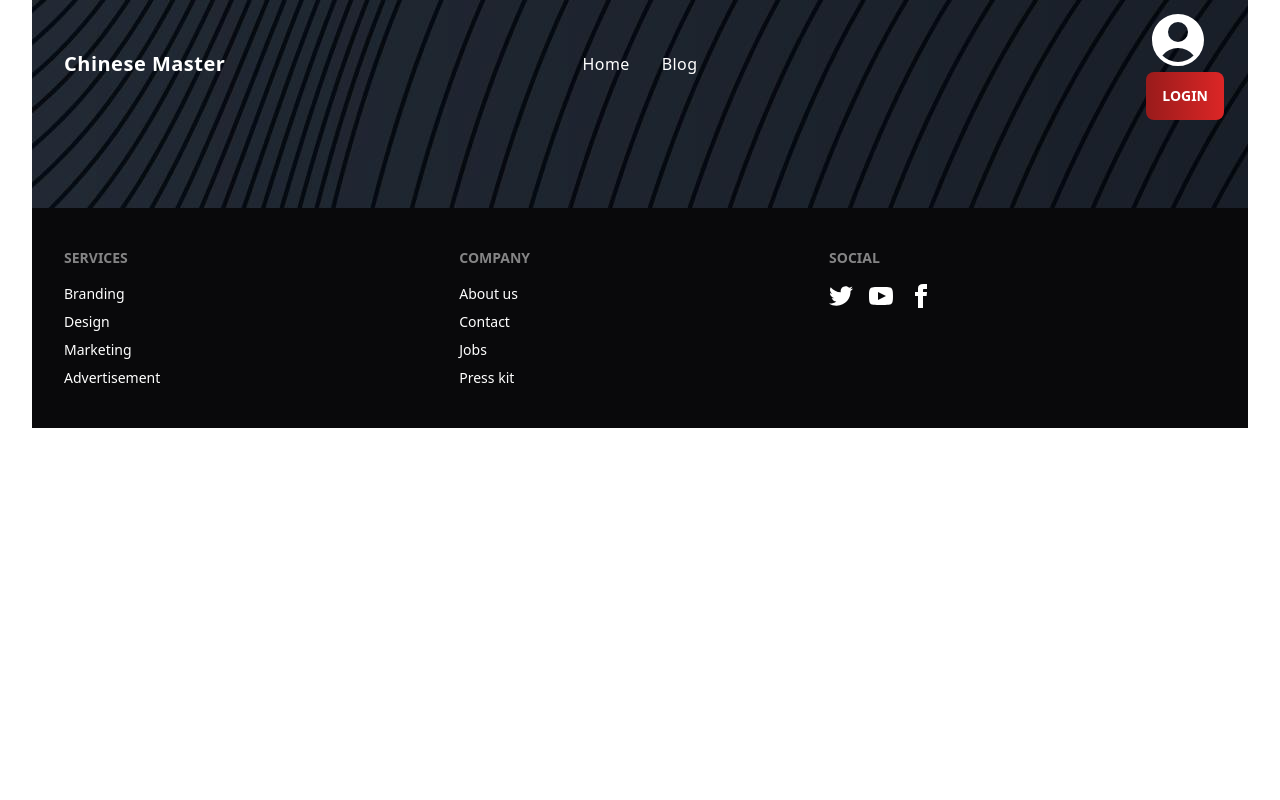
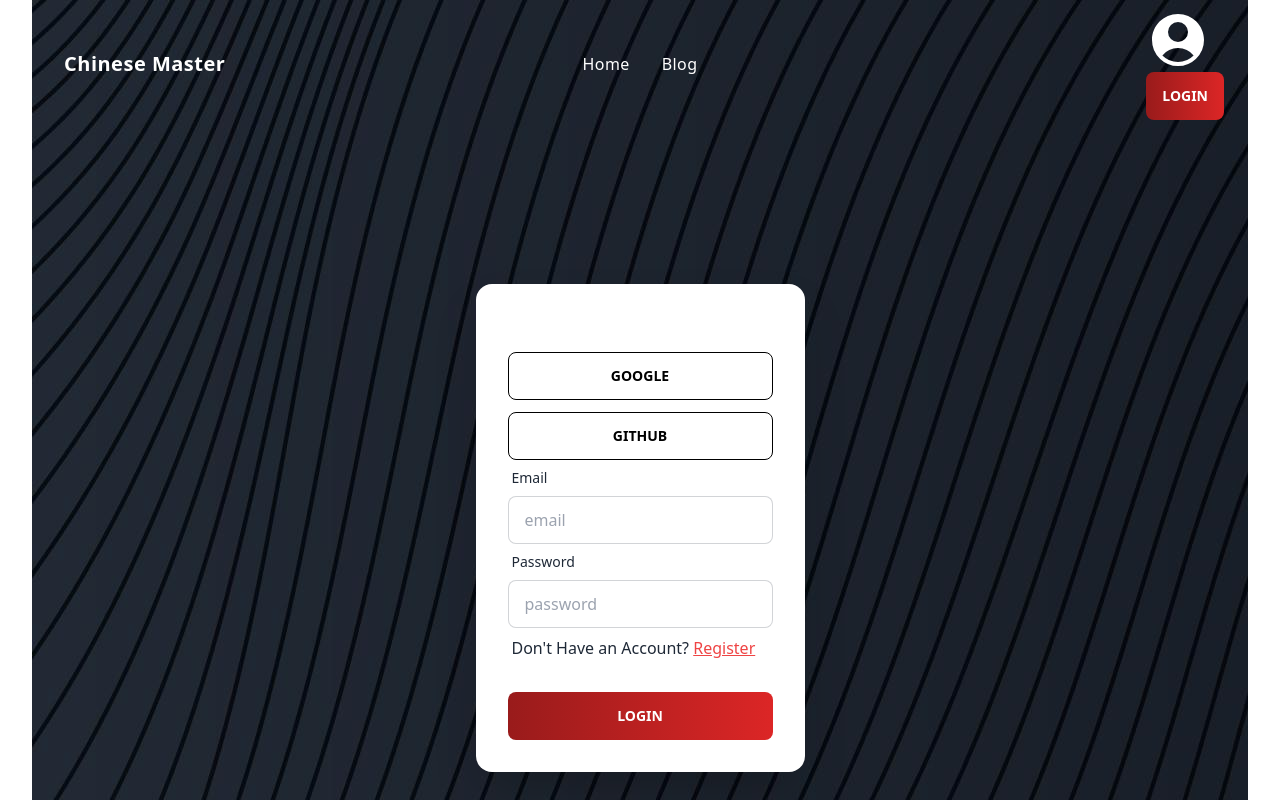
Before and after one commit to ahammednabi245/chinese-cooking-chef-client, a React (Vite) app: page /login in a window 1280 px wide. Shown: the top 800 px of the page. Built offline with nearby package versions, Linux system fonts and the light colour scheme.

Commit message:
Login page

```diff
--- a/src/components/Login/Login.jsx
+++ b/src/components/Login/Login.jsx
@@ -4,7 +4,38 @@ import { Link } from 'react-router-dom';
 const Login = () => {
     return (
         <div>
+            <div className="hero min-h-screen ">
+                <div className="hero-content flex-col lg:flex-row-reverse">
 
+                    <div className="card flex-shrink-0 w-full max-w-sm shadow-2xl bg-base-100">
+                    <div className="form-control mt-6">
+                                <button className="btn btn-outline my-3 text-black ">Google</button>
+                                <button className="btn btn-outline text-black  ">GitHub</button>
+                            </div>
+                        <div className="">
+                            <div className="form-control">
+                                <label className="label">
+                                    <span className="label-text">Email</span>
+                                </label>
+                                <input type="text" placeholder="email" className="input input-bordered" />
+                            </div>
+                            <div className="form-control">
+                                <label className="label">
+                                    <span className="label-text">Password</span>
+                                </label>
+                                <input type="text" placeholder="password" className="input input-bordered" />
+                                <label className="label">
+                                <p> Don't Have an Account? <Link to="/register" className='link text-red-500 hover:text-red-800'>Register</Link></p>
+
+                                </label>
+                            </div>
+                            <div className="form-control mt-6">
+                                <button className="btn btn-primary bg-gradient-to-r from-red-800 to-red-600 border-none">Login</button>
+                            </div>
+                        </div>
+                    </div>
+                </div>
+            </div>
         </div>
     );
 };
```
